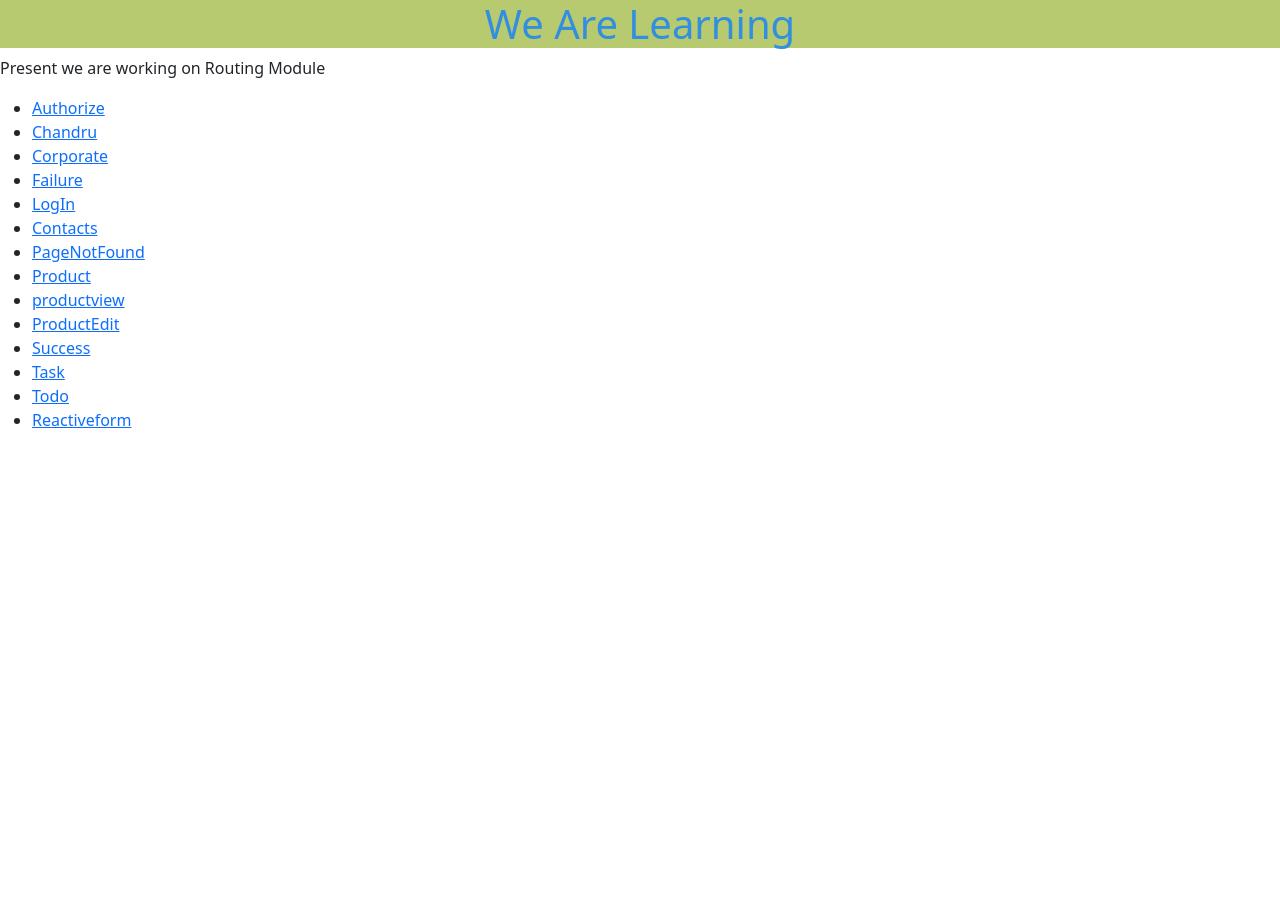
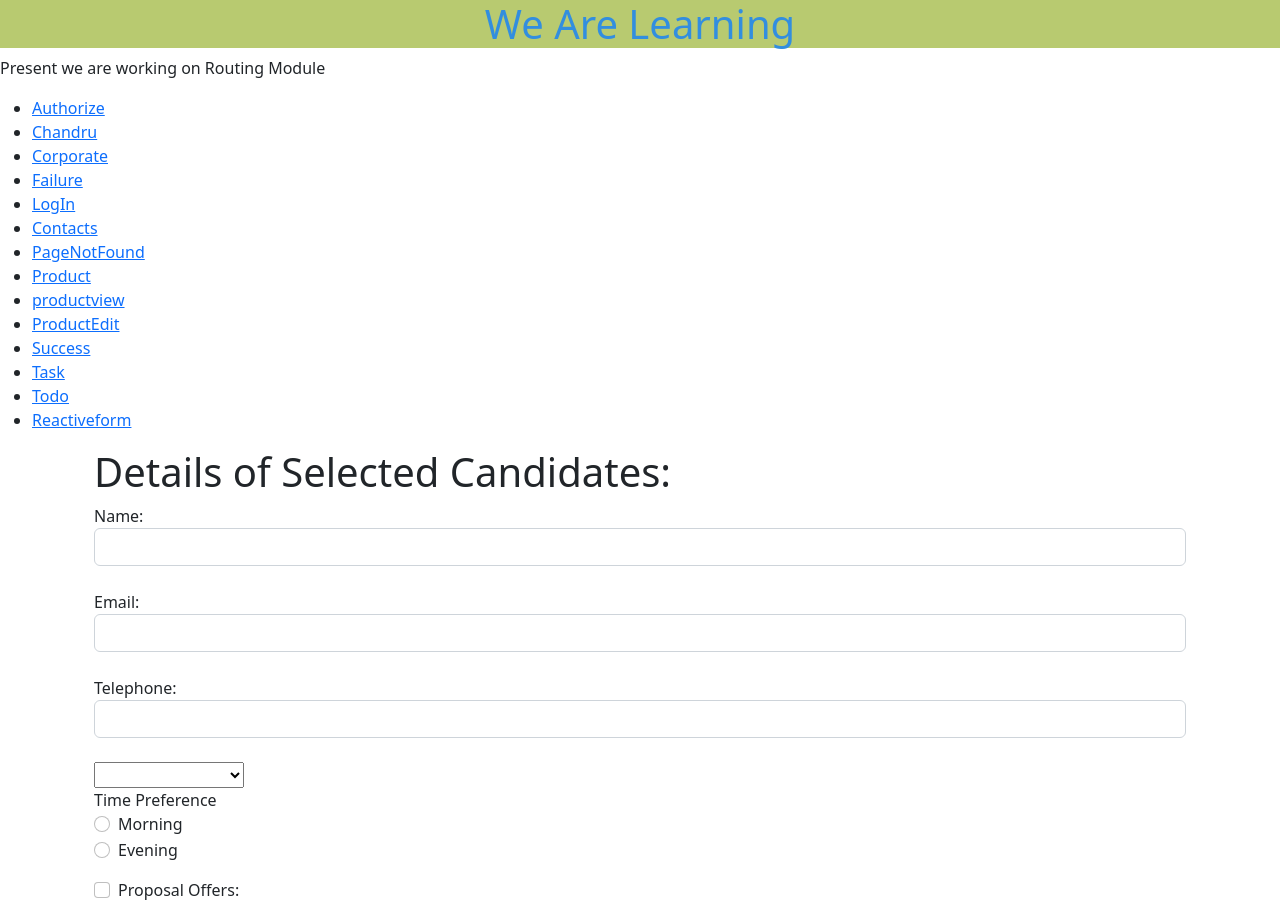
Before and after one commit to VIJAYVINNY/Credits, an Angular app: page /Reactivecomponent in a window 1280 px wide. Before the commit this address led to /. Shown: the top 916 px of the page. Before the commit the page ends 800 px from the top, so only its background shows below. Built offline with nearby package versions, Linux system fonts and the light colour scheme.

Commit message:
did some changes

```diff
--- a/src/app/app-routing.module.ts
+++ b/src/app/app-routing.module.ts
@@ -8,20 +8,20 @@ import { CorporateComponent } from './corporate/corporate.component';
 import { TodoComponent } from './todo/todo.component';
 import { LoginComponent } from './login/login.component';
 import { PagenotfoundComponent } from './pagenotfound/pagenotfound.component';
+import { ReactiveformComponent } from './reactiveform/reactiveform.component';
 
 
 const routes: Routes = [
   // {path:'',redirectTo:'corporate',pathMatch:"full"},
 
   {path:'authorize',component:AuthorizeComponent},
-
   {path:'pagenotfound',component:PagenotfoundComponent},
-  // {path:'task',component:TaskComponent},
   {path:'login',component:LoginComponent},
   {path:'contacts',component:ContactsComponent},
   {path:'chandru',component:ChandruComponent},
   {path:'corporate',component:CorporateComponent},
   {path:'todo',component:TodoComponent},
+  {path:'Reactivecomponent',component:ReactiveformComponent},
 
 ];
 
--- a/src/app/app.component.html
+++ b/src/app/app.component.html
@@ -26,14 +26,8 @@
     <li><a href="success">Success</a></li>
     <li><a href="task">Task</a></li>
     <li><a href="todo">Todo</a></li>
-    <li><a href="Reactiveforms">Reactiveform</a> </li>
+    <li><a href="Reactivecomponent">Reactiveform</a> </li>
 </ul>
 
-<!-- Pipes -->
 
-<router-outlet>
-    <!--  <app-corporate></app-corporate> -->
-    <!-- <app-contacts></app-contacts>  -->
-    <!-- <app-chandru></app-chandru> -->
-    <!-- <app-autorize></app-autorize> -->
-</router-outlet>
+<router-outlet></router-outlet>
--- a/src/app/app.module.ts
+++ b/src/app/app.module.ts
@@ -11,6 +11,7 @@ import { LoginComponent } from './login/login.component';
 import { PagenotfoundComponent } from './pagenotfound/pagenotfound.component';
 import { AuthorizeComponent } from './authorize/authorize.component';
 import { HttpClientModule } from '@angular/common/http';
+import { ReactiveformComponent } from './reactiveform/reactiveform.component';
 
 
 
@@ -24,7 +25,7 @@ import { HttpClientModule } from '@angular/common/http';
     LoginComponent,
     PagenotfoundComponent,
     AuthorizeComponent,
-
+    ReactiveformComponent,
 
     ],
 
--- /dev/null
+++ b/src/app/reactiveform/reactiveform.component.html
@@ -0,0 +1,53 @@
+<div class="container">
+    <div class="container-fluid">
+
+        <h1>Details of Selected Candidates:</h1>
+        <form #userForm="ngForm">
+
+            <div class="form-group">
+                <label for="name">Name:</label>
+                <input type="text" class="form-control" name="username" ngModel>
+            </div><br>
+
+            <div class="form-group">
+                <label for="email">Email:</label>
+                <input type="email" class="form-control" name="email" ngModel>
+            </div><br>
+
+            <div class="form-group">
+                <label for="name">Telephone:</label>
+                <input type="tel" class="form-control" name="phone" ngModel>
+            </div><br>
+
+            <div class="form-group">
+                <select class="custom-select" ngModel name="topic">
+    <option selected>I'm Interested in:</option>
+    <option *ngFor="let sub of subjects">{{sub}}</option>
+  </select>
+
+                <div class="mb-3">
+                    <label>Time Preference</label>
+                    <div class="form-check">
+                        <input type="radio" class="form-check-input" name="timePreference" value="morning" ngModel>
+                        <label class="form-check-label">Morning</label>
+                    </div>
+
+                    <div class="form-check">
+                        <input type="radio" class="form-check-input" name="timePreference" value="evening" ngModel>
+                        <label class="form-check-label">Evening</label>
+                    </div>
+                </div>
+
+                <div class="form-check mb-3">
+                    <input class="form-check-input" type="checkbox" name="subscribe" ngModel>
+                    <label class="form-check-label" for="flexCheckDefault">
+              Proposal Offers:
+            </label>
+                </div>
+                <button type="button" class="btn btn-primary">SubmitForm</button>
+            </div>
+            <hr> {{userForm.value|json}}
+            <hr>
+        </form>
+    </div>
+</div>
--- /dev/null
+++ b/src/app/reactiveform/reactiveform.component.ts
@@ -0,0 +1,16 @@
+import { Component, OnInit } from '@angular/core';
+
+@Component({
+  selector: 'app-reactiveform',
+  templateUrl: './reactiveform.component.html',
+  styleUrls: ['./reactiveform.component.scss']
+})
+export class ReactiveformComponent implements OnInit {
+
+  subjects=["C#,ASP"];
+  constructor() { }
+
+  ngOnInit(): void {
+  }
+
+}
```
Also changed, not shown: src/app/reactiveform/reactiveform.component.scss (added), 2 other files (tests, documents, lock files or other folders).
